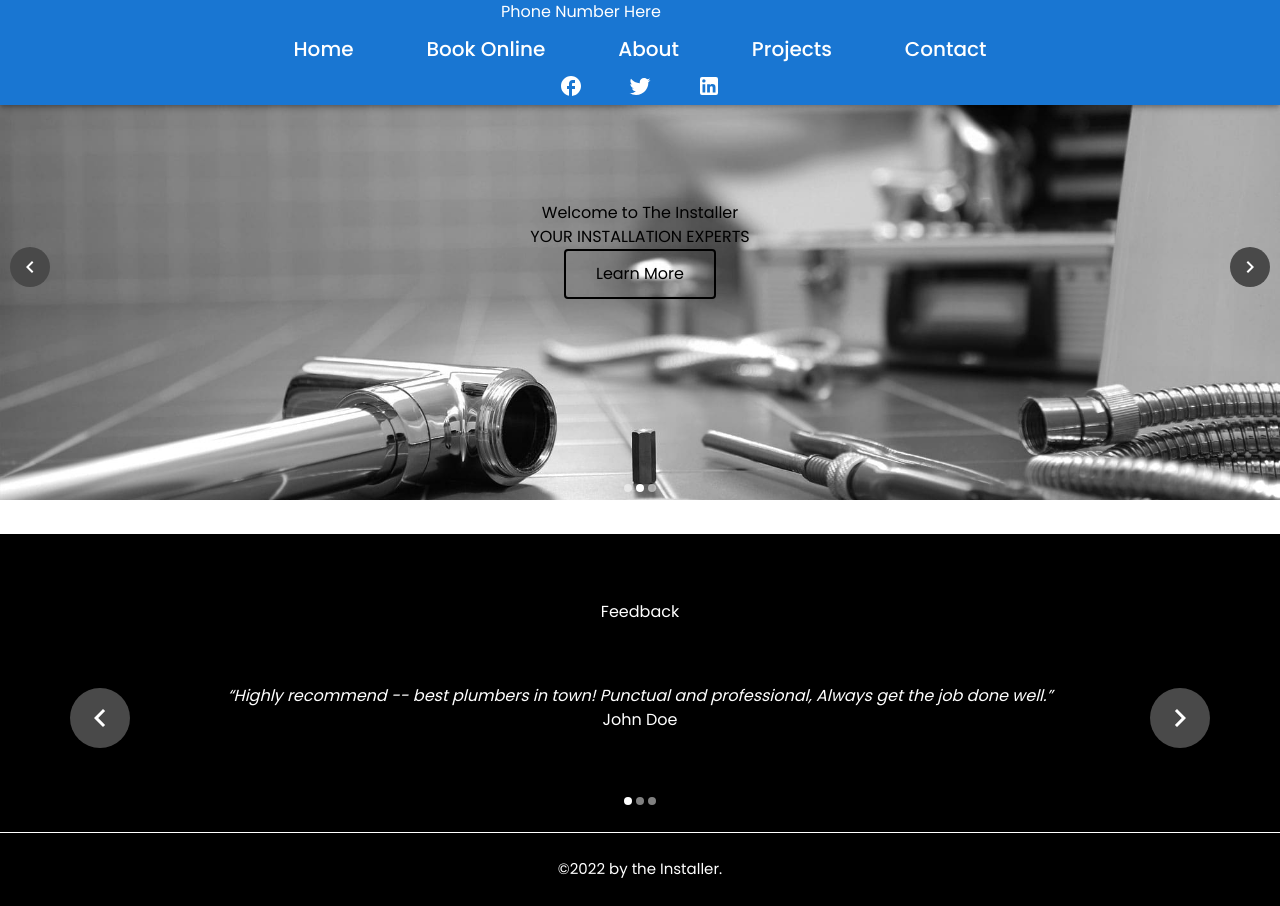
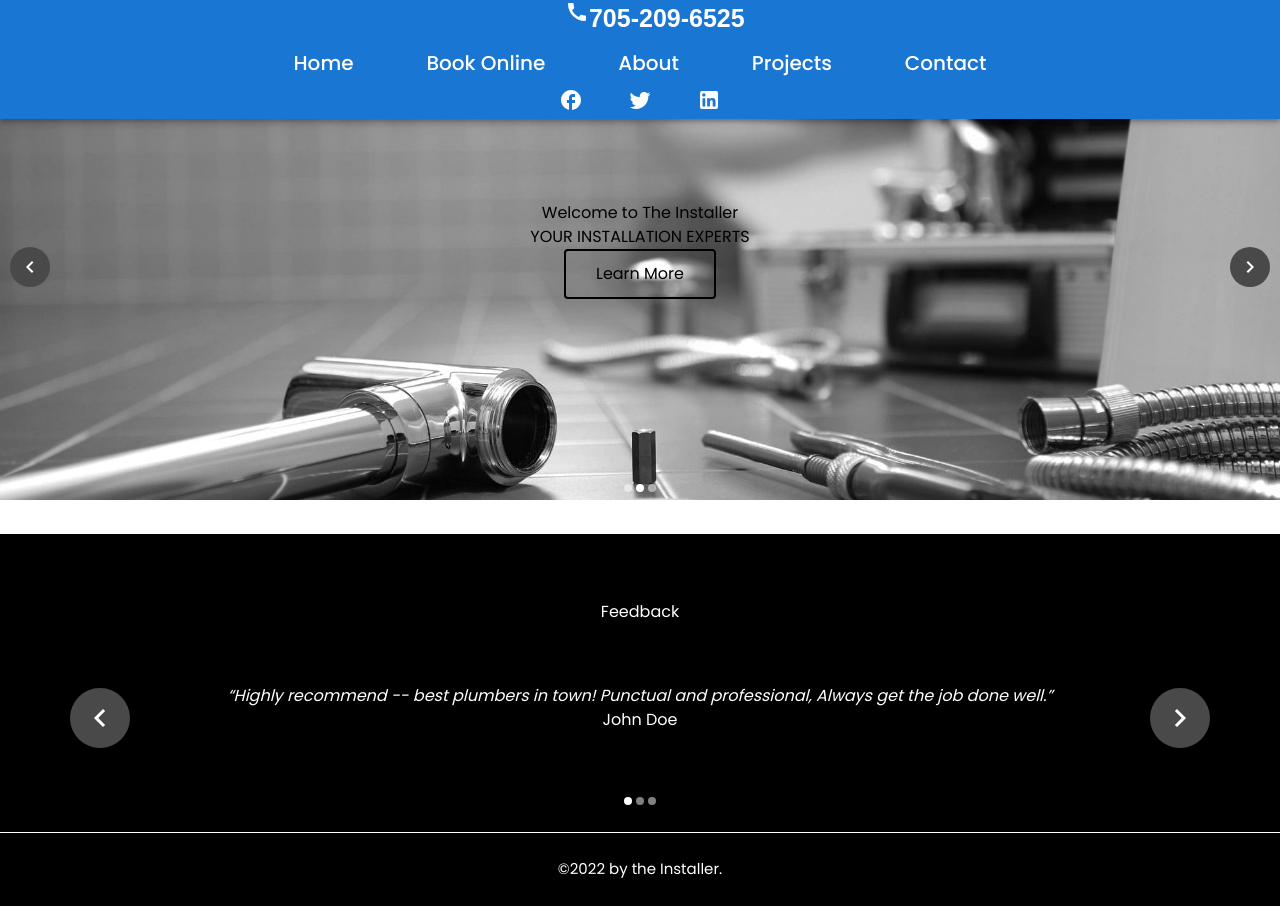
Before and after one commit to buddhathapa12/the-installer-front, a Next.js app: page / in a window 1280 px wide. Built offline with nearby package versions, Linux system fonts and the light colour scheme; a web font is replaced by a local one.

Commit message:
Added contact number and logo

```diff
--- a/components/footer.tsx
+++ b/components/footer.tsx
@@ -5,14 +5,21 @@ import Link from "next/link";
 import FacebookOutlinedIcon from "@mui/icons-material/FacebookOutlined";
 import TwitterIcon from "@mui/icons-material/Twitter";
 import LinkedInIcon from "@mui/icons-material/LinkedIn";
+import CallIcon from "@mui/icons-material/Call";
 
 const Footer = () => {
   const classes = useStyles();
   return (
     <div className={classes.footerCont}>
+      <div>
         <AppBar className={classes.navbar}>
           <CssBaseline />
-        <div className={classes.ContactNumberCont}>Phone Number Here</div>
+          <div className={classes.ContactNumberCont}>
+            <div className={classes.contactNumberLogo}>
+              <CallIcon />
+            </div>
+            <div className={classes.contactNumber}>705-209-6525</div>
+          </div>
           <div className={classes.navbarCont}>
             <ul className={classes.navbarList}>
               <li className={classes.navbarItemCont}>
@@ -53,7 +60,8 @@ const Footer = () => {
               <LinkedInIcon />
             </span>
           </div>
-      </AppBar>{" "}
+        </AppBar>
+      </div>
       <div className={classes.footer}>
         <p>&copy;2022 by the Installer.</p>
       </div>
--- a/utils/footer.styles.tsx
+++ b/utils/footer.styles.tsx
@@ -15,9 +15,22 @@ const useStyles = makeStyles({
     justifyContent: "space-around",
     alignItems: "center",
     flexDirection: "row",
+    marginRight: "auto",
+    marginLeft: "auto",
   },
   ContactNumberCont: {
     width: "21.726%",
+    display: "flex",
+    flexDirection: "row",
+    paddingLeft: "5%",
+  },
+  contactNumberLogo: {
+    alignItems: "flex-end",
+  },
+  contactNumber: {
+    fontSize: "25px",
+    fontWeight: 600,
+    fontFamily: "Sans-serif",
   },
   navbarCont: {
     width: "61.393%",
```
Lines whose indentation alone changed are shown as unchanged.
